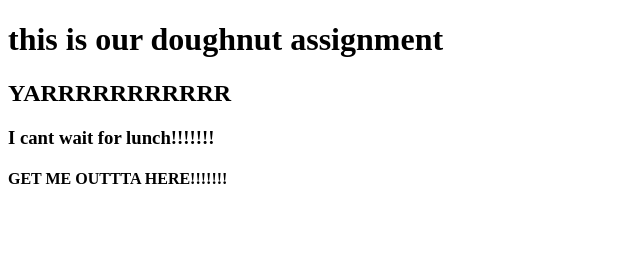
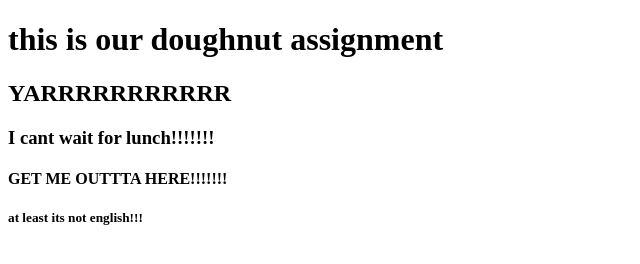
Before and after one commit to Gballreich/Doughnut, a plain HTML site: page index.html in a window 1280 px wide. Shown: the whole page, without its empty margins (0-640 px from the left). Drawn offline with Linux system fonts and the light colour scheme.

Commit message:
added h5

```diff
--- a/index.html
+++ b/index.html
@@ -12,5 +12,6 @@
 <h2>YARRRRRRRRRRR</h2>
 <h3>I cant wait for lunch!!!!!!!</h3>
 <h4>GET ME OUTTTA HERE!!!!!!!</h4>
+<h5>at least its not english!!!</h5>
 </body>
 </html>
```
